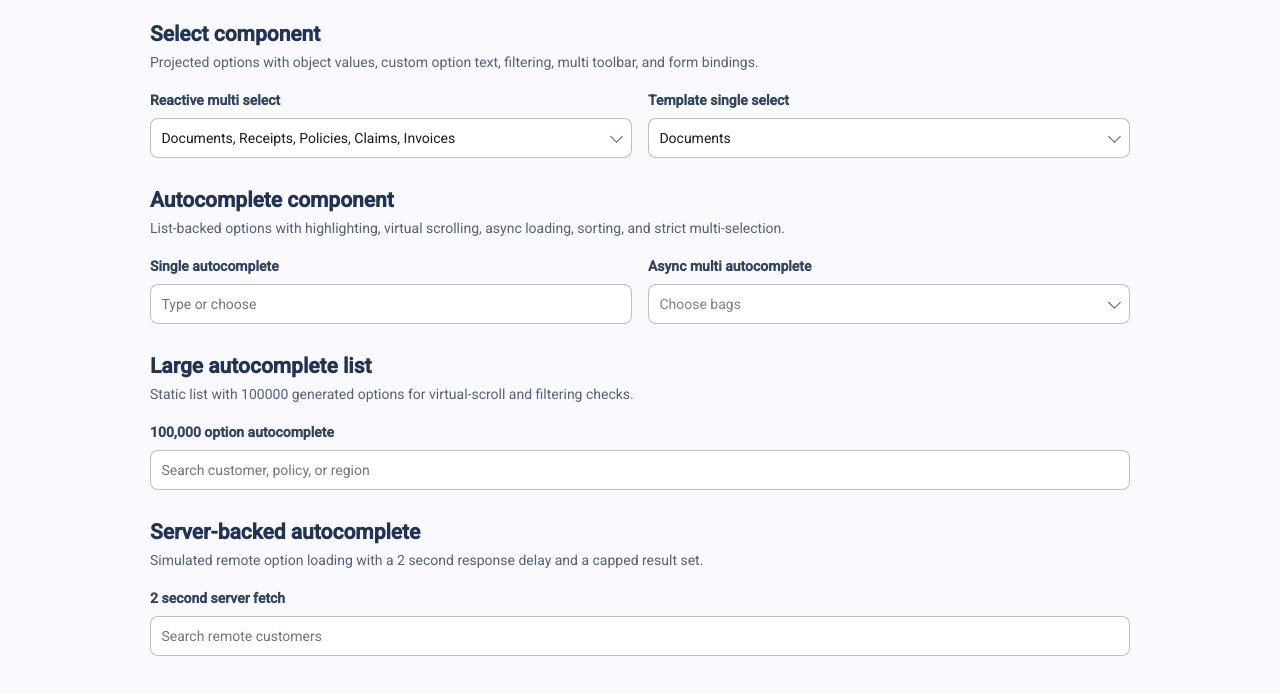
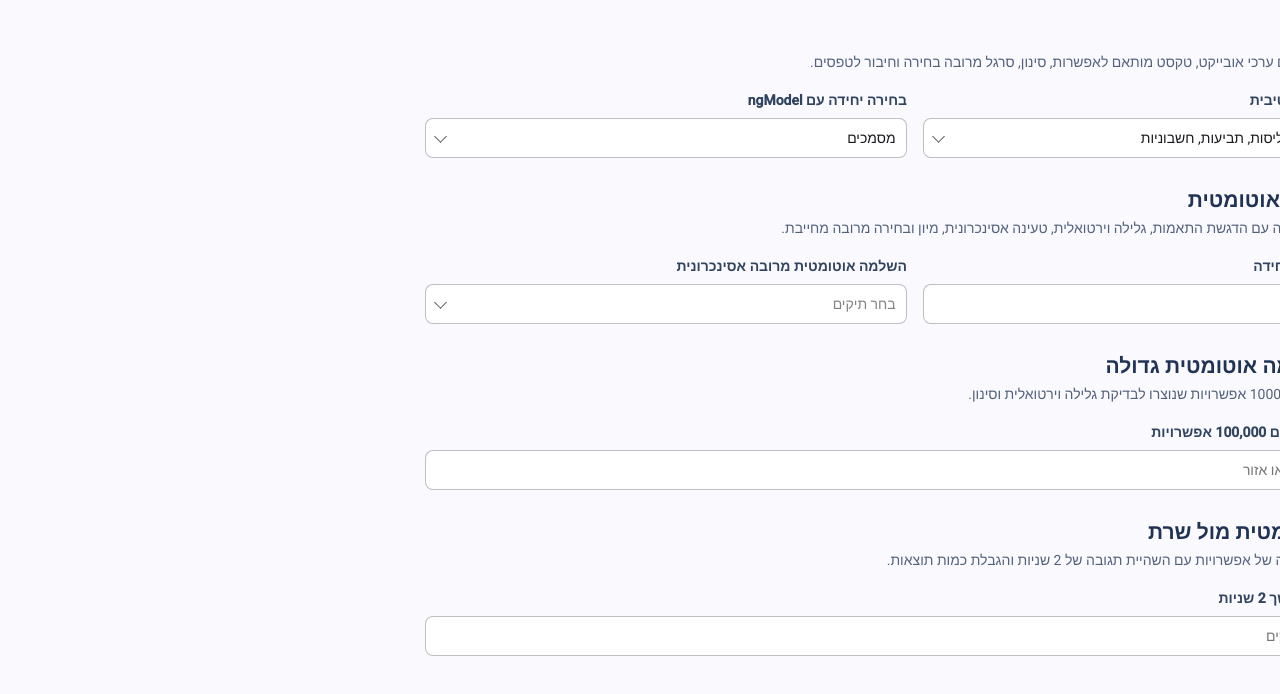
Before and after one commit to Far-Art/features-testing, an Angular app: page / in a window 1280 px wide. Shown: the top 694 px of the page. Built offline with nearby package versions, Linux system fonts and the light colour scheme.

Commit message:
1.translate to hebrew 2.improve select to better simulate native select 3.added tooltip to toolbar

```diff
--- a/src/app/app.html
+++ b/src/app/app.html
@@ -1,4 +1,4 @@
-<main class="main">
+<main class="main" dir="rtl">
     <!--    <header class="hero">-->
     <!--        <h1>{{ title }}</h1>-->
     <!--        <p>-->
@@ -56,42 +56,42 @@
 
     <section class="select-demo">
         <div>
-            <h2>Select component</h2>
-            <p>Projected options with object values, custom option text, filtering, multi toolbar, and form bindings.</p>
+            <h2>רכיב בחירה</h2>
+            <p>אפשרויות מוקרנות עם ערכי אובייקט, טקסט מותאם לאפשרות, סינון, סרגל מרובה בחירה וחיבור לטפסים.</p>
         </div>
 
         <div class="select-demo__grid">
             <label class="select-demo__field">
-                <span>Reactive multi select</span>
+                <span>בחירה מרובה ריאקטיבית</span>
                 <ims-select
                     multiple
                     filter="auto"
                     toolbar="auto"
-                    placeholder="Choose bags"
-                    ariaLabel="Reactive multi select"
+                    placeholder="בחר תיקים"
+                    ariaLabel="בחירה מרובה ריאקטיבית"
                     [formControl]="selectedBagsControl"
                     [compareWith]="compareBagById"
                 >
                     @for (bag of bagOptions; track bag.id) {
                         <ims-option [value]="bag" [selectionText]="bag.label">
-                            +{{ bag.count }} {{ bag.label }}
+                            {{ bag.label }} (+{{ bag.count }})
                         </ims-option>
                     }
                 </ims-select>
             </label>
 
             <label class="select-demo__field">
-                <span>Template single select</span>
+                <span>בחירה יחידה עם ngModel</span>
                 <ims-select
                     filter="auto"
-                    placeholder="Choose a bag"
-                    ariaLabel="Template single select"
+                    placeholder="בחר תיק"
+                    ariaLabel="בחירה יחידה עם ngModel"
                     [(ngModel)]="selectedBagModel"
                     [compareWith]="compareBagById"
                 >
                     @for (bag of bagOptions; track bag.id) {
                         <ims-option [value]="bag" [selectionText]="bag.label">
-                            +{{ bag.count }} {{ bag.label }}
+                            {{ bag.label }} (+{{ bag.count }})
                         </ims-option>
                     }
                 </ims-select>
@@ -101,16 +101,16 @@
 
     <section class="select-demo">
         <div>
-            <h2>Autocomplete component</h2>
-            <p>List-backed options with highlighting, virtual scrolling, async loading, sorting, and strict multi-selection.</p>
+            <h2>רכיב השלמה אוטומטית</h2>
+            <p>אפשרויות מתוך רשימה עם הדגשת התאמות, גלילה וירטואלית, טעינה אסינכרונית, מיון ובחירה מרובה מחייבת.</p>
         </div>
 
         <div class="select-demo__grid">
             <label class="select-demo__field">
-                <span>Single autocomplete</span>
+                <span>השלמה אוטומטית יחידה</span>
                 <ims-autocomplete
-                    placeholder="Type or choose"
-                    ariaLabel="Single autocomplete"
+                    placeholder="הקלד או בחר"
+                    ariaLabel="השלמה אוטומטית יחידה"
                     sort="asc"
                     [options]="bagAutocompleteOptions"
                     [formControl]="autocompleteSingleControl"
@@ -119,11 +119,11 @@
             </label>
 
             <label class="select-demo__field">
-                <span>Async multi autocomplete</span>
+                <span>השלמה אוטומטית מרובה אסינכרונית</span>
                 <ims-autocomplete
                     multiple
-                    placeholder="Choose bags"
-                    ariaLabel="Async multi autocomplete"
+                    placeholder="בחר תיקים"
+                    ariaLabel="השלמה אוטומטית מרובה אסינכרונית"
                     sort="asc"
                     toolbar="auto"
                     [loadOptions]="loadBagAutocompleteOptions"
@@ -136,16 +136,16 @@
 
     <section class="select-demo">
         <div>
-            <h2>Large autocomplete list</h2>
-            <p>Static list with {{ largeAutocompleteOptions.length }} generated options for virtual-scroll and filtering checks.</p>
+            <h2>רשימת השלמה אוטומטית גדולה</h2>
+            <p>רשימה סטטית עם {{ largeAutocompleteOptions.length }} אפשרויות שנוצרו לבדיקת גלילה וירטואלית וסינון.</p>
         </div>
 
         <div class="select-demo__grid">
             <label class="select-demo__field">
-                <span>100,000 option autocomplete</span>
+                <span>השלמה אוטומטית עם 100,000 אפשרויות</span>
                 <ims-autocomplete
-                    placeholder="Search customer, policy, or region"
-                    ariaLabel="Large autocomplete list"
+                    placeholder="חפש לקוח, פוליסה או אזור"
+                    ariaLabel="רשימת השלמה אוטומטית גדולה"
                     [options]="largeAutocompleteOptions"
                     [formControl]="largeAutocompleteControl"
                     [compareWith]="compareBagById"
@@ -156,16 +156,16 @@
 
     <section class="select-demo">
         <div>
-            <h2>Server-backed autocomplete</h2>
-            <p>Simulated remote option loading with a 2 second response delay and a capped result set.</p>
+            <h2>השלמה אוטומטית מול שרת</h2>
+            <p>טעינה מרוחקת מדומה של אפשרויות עם השהיית תגובה של 2 שניות והגבלת כמות תוצאות.</p>
         </div>
 
         <div class="select-demo__grid">
             <label class="select-demo__field">
-                <span>2 second server fetch</span>
+                <span>שליפה מהשרת במשך 2 שניות</span>
                 <ims-autocomplete
-                    placeholder="Search remote customers"
-                    ariaLabel="Server-backed autocomplete"
+                    placeholder="חפש לקוחות מרוחקים"
+                    ariaLabel="השלמה אוטומטית מול שרת"
                     [loadDebounceMs]="350"
                     [loadOptions]="loadServerAutocompleteOptions"
                     [formControl]="serverAutocompleteControl"
--- a/src/app/app.ts
+++ b/src/app/app.ts
@@ -26,96 +26,96 @@ interface LargeAutocompleteRow {
     styleUrl: './app.scss'
 })
 export class App {
-    readonly title = 'Generic Query Infrastructure Demo';
+    readonly title = 'הדגמת תשתית שאילתות גנרית';
     readonly bagOptions: readonly SelectDemoBag[] = [
         {
             id: 1,
-            label: 'Documents',
+            label: 'מסמכים',
             count: 35
         },
         {
             id: 2,
-            label: 'Receipts',
+            label: 'קבלות',
             count: 12
         },
         {
             id: 3,
-            label: 'Policies',
+            label: 'פוליסות',
             count: 8
         },
         {
             id: 4,
-            label: 'Claims',
+            label: 'תביעות',
             count: 19
         },
         {
             id: 5,
-            label: 'Invoices',
+            label: 'חשבוניות',
             count: 22
         },
         {
             id: 6,
-            label: 'Photos',
+            label: 'תמונות',
             count: 4
         },
         {
             id: 7,
-            label: 'Medical files',
+            label: 'תיקים רפואיים',
             count: 16
         },
         {
             id: 8,
-            label: 'Vehicle reports',
+            label: 'דוחות רכב',
             count: 9
         },
         {
             id: 9,
-            label: 'Legal notices',
+            label: 'הודעות משפטיות',
             count: 11
         },
         {
             id: 10,
-            label: 'Travel forms',
+            label: 'טפסי נסיעה',
             count: 6
         },
         {
             id: 11,
-            label: 'Approvals',
+            label: 'אישורים',
             count: 18
         },
         {
             id: 12,
-            label: 'Renewals',
+            label: 'חידושים',
             count: 21
         },
         {
             id: 13,
-            label: 'Audits',
+            label: 'ביקורות',
             count: 7
         },
         {
             id: 14,
-            label: 'Statements',
+            label: 'דוחות',
             count: 13
         },
         {
             id: 15,
-            label: 'Schedules',
+            label: 'לוחות זמנים',
             count: 15
         },
         {
             id: 16,
-            label: 'Archived bags',
+            label: 'תיקים בארכיון',
             count: 3
         },
         {
             id: 17,
-            label: 'Pending review',
+            label: 'ממתין לבדיקה',
             count: 10
         },
         {
             id: 18,
-            label: 'Long retention category',
+            label: 'קטגוריית שמירה ארוכה',
             count: 5
         }
     ];
@@ -136,9 +136,9 @@ export class App {
         {length: 100_000},
         (_, index) => {
             const id = index + 1;
-            const region = `Region ${String((index % 24) + 1).padStart(2, '0')}`;
-            const policy = `Policy ${String((index % 997) + 1).padStart(4, '0')}`;
-            const customer = `Customer ${String(id).padStart(6, '0')}`;
+            const region = `אזור ${String((index % 24) + 1).padStart(2, '0')}`;
+            const policy = `פוליסה ${String((index % 997) + 1).padStart(4, '0')}`;
+            const customer = `לקוח ${String(id).padStart(6, '0')}`;
 
             return {
                 value: {
--- a/src/app/components/ims-autocomplete/ims-autocomplete.ts
+++ b/src/app/components/ims-autocomplete/ims-autocomplete.ts
@@ -18,11 +18,14 @@ import {
     booleanAttribute,
     computed,
     effect,
+    inject,
     input,
     numberAttribute,
     signal,
     viewChild
 } from '@angular/core';
+import {Directionality} from '@angular/cdk/bidi';
+import {MatTooltip} from '@angular/material/tooltip';
 import {isObservable, Subscription} from 'rxjs';
 import {BasicValueAccessor, provideValueAccessor} from '../../shared/basic-value-accessor';
 import {
@@ -92,7 +95,7 @@ let nextAutocompleteId = 0;
 @Component({
     selector: 'ims-autocomplete',
     standalone: true,
-    imports: [CdkOverlayOrigin, CdkConnectedOverlay, CdkVirtualScrollViewport, CdkVirtualForOf, CdkFixedSizeVirtualScroll],
+    imports: [CdkOverlayOrigin, CdkConnectedOverlay, CdkVirtualScrollViewport, CdkVirtualForOf, CdkFixedSizeVirtualScroll, MatTooltip],
     templateUrl: './ims-autocomplete.html',
     changeDetection: ChangeDetectionStrategy.OnPush,
     providers: [provideValueAccessor(ImsAutocomplete)],
@@ -107,6 +110,7 @@ export class ImsAutocomplete<T = unknown>
     private measureFrame: ReturnType<typeof requestAnimationFrame> | null = null;
     private optionsSubscription: Subscription | null = null;
     private asyncRequestId = 0;
+    readonly directionality = inject(Directionality);
 
     private readonly origin = viewChild<ElementRef<HTMLElement>>('origin');
     private readonly singleInput = viewChild<ElementRef<HTMLInputElement>>('singleInput');
@@ -125,7 +129,7 @@ export class ImsAutocomplete<T = unknown>
     readonly multiple = input(false, {transform: booleanAttribute});
 
     /** Placeholder displayed in the input or trigger when empty. */
-    readonly placeholder = input('Search');
+    readonly placeholder = input('חיפוש');
 
     /** Requires single-selection text to resolve to an option. Multi-select is always strict. */
     readonly strict = input(false, {transform: booleanAttribute});
--- a/src/app/components/ims-select/ims-select.ts
+++ b/src/app/components/ims-select/ims-select.ts
@@ -15,11 +15,14 @@ import {
     contentChildren,
     effect,
     forwardRef,
+    inject,
     input,
     numberAttribute,
     signal,
     viewChild
 } from '@angular/core';
+import {Directionality} from '@angular/cdk/bidi';
+import {MatTooltip} from '@angular/material/tooltip';
 import {BasicValueAccessor, provideValueAccessor} from '../../shared/basic-value-accessor';
 import {ImsOption} from './ims-option';
 import {
@@ -78,13 +81,14 @@ const LISTBOX_MAX_HEIGHT = 350;
 const VIEWPORT_MARGIN = 12;
 const TOOLBAR_FALLBACK_WIDTH = 40;
 const TOOLBAR_GAP = 8;
+const TYPEAHEAD_RESET_MS = 700;
 
 let nextSelectId = 0;
 
 @Component({
     selector: 'ims-select',
     standalone: true,
-    imports: [CdkOverlayOrigin, CdkConnectedOverlay],
+    imports: [CdkOverlayOrigin, CdkConnectedOverlay, MatTooltip],
     templateUrl: './ims-select.html',
     changeDetection: ChangeDetectionStrategy.OnPush,
     providers: [
@@ -103,6 +107,9 @@ export class ImsSelect<T = unknown>
     implements AfterViewInit, OnDestroy, ImsSelectParent<T> {
     private resizeObserver: ResizeObserver | null = null;
     private measureFrame: ReturnType<typeof requestAnimationFrame> | null = null;
+    private typeaheadQuery = '';
+    private typeaheadResetTimer: ReturnType<typeof setTimeout> | null = null;
+    readonly directionality = inject(Directionality);
 
     private readonly triggerButton = viewChild<ElementRef<HTMLButtonElement>>('triggerButton');
     private readonly filterField = viewChild<ElementRef<HTMLElement>>('filterField');
@@ -120,7 +127,7 @@ export class ImsSelect<T = unknown>
     readonly multiple = input(false, {transform: booleanAttribute});
 
     /** Text displayed in the trigger when no value is selected. */
-    readonly placeholder = input('Select');
+    readonly placeholder = input('בחר');
 
     /** Controls whether the filter input is shown: always, never, or above the auto threshold. */
     readonly filter = input<ImsSelectFilterMode>('off');
@@ -306,6 +313,7 @@ export class ImsSelect<T = unknown>
         if (this.measureFrame !== null) {
             cancelAnimationFrame(this.measureFrame);
         }
+        this.clearTypeaheadTimer();
     }
 
     togglePanel(): void {
@@ -440,6 +448,10 @@ export class ImsSelect<T = unknown>
     onTriggerKeydown(event: KeyboardEvent): void {
         if (this.disabled()) return;
 
+        if (!this.open() && !this.multiple() && this.handleClosedSingleKeydown(event)) {
+            return;
+        }
+
         switch (event.key) {
             case 'ArrowDown':
                 event.preventDefault();
@@ -522,6 +534,102 @@ export class ImsSelect<T = unknown>
         return target instanceof HTMLElement && target.closest('.ims-select__toolbar') !== null;
     }
 
+    private handleClosedSingleKeydown(event: KeyboardEvent): boolean {
+        switch (event.key) {
+            case 'ArrowDown':
+                event.preventDefault();
+                this.selectClosedAdjacentOption(1);
+                return true;
+            case 'ArrowUp':
+                event.preventDefault();
+                this.selectClosedAdjacentOption(-1);
+                return true;
+            case 'Home':
+                event.preventDefault();
+                this.selectClosedBoundaryOption('first');
+                return true;
+            case 'End':
+                event.preventDefault();
+                this.selectClosedBoundaryOption('last');
+                return true;
+            case ' ':
+                if (!this.typeaheadQuery) return false;
+                event.preventDefault();
+                this.selectClosedTypeaheadOption(event.key);
+                return true;
+            default:
+                if (!this.isTypeaheadKey(event)) return false;
+                event.preventDefault();
+                this.selectClosedTypeaheadOption(event.key);
+                return true;
+        }
+    }
+
+    private isTypeaheadKey(event: KeyboardEvent): boolean {
+        return event.key.length === 1 && !event.altKey && !event.ctrlKey && !event.metaKey;
+    }
+
+    private selectClosedAdjacentOption(delta: 1 | -1): void {
+        const options = this.selectableOptions();
+        if (options.length === 0) return;
+
+        const selectedIndex = this.selectedOptionIndex(options);
+        let index = selectedIndex < 0
+            ? delta > 0 ? 0 : options.length - 1
+            : selectedIndex;
+
+        for (let step = 0; step < options.length; step++) {
+            if (selectedIndex >= 0) {
+                index = (index + delta + options.length) % options.length;
+            }
+
+            if (this.emitClosedOptionValue(options[index])) return;
+        }
+    }
+
+    private selectClosedBoundaryOption(boundary: 'first' | 'last'): void {
+        const options = this.selectableOptions();
+        const option = boundary === 'first' ? options[0] : options.at(-1);
+        if (option) {
+            this.emitClosedOptionValue(option);
+        }
+    }
+
+    private selectClosedTypeaheadOption(key: string): void {
+        this.typeaheadQuery += key;
+        this.scheduleTypeaheadReset();
+
+        const options = this.selectableOptions();
+        if (options.length === 0) return;
+
+        const repeatedSingleKey = this.typeaheadQuery.length > 1 &&
+            [...this.typeaheadQuery].every((character) => character === this.typeaheadQuery[0]);
+        const query = repeatedSingleKey
+            ? this.normalizeSearchText(this.typeaheadQuery[0])
+            : this.normalizeSearchText(this.typeaheadQuery);
+        const startIndex = repeatedSingleKey ? this.selectedOptionIndex(options) : -1;
+        const option = this.findTypeaheadOption(options, query, startIndex);
+
+        if (option) {
+            this.emitClosedOptionValue(option);
+        }
+    }
+
+    private scheduleTypeaheadReset(): void {
+        this.clearTypeaheadTimer();
+        this.typeaheadResetTimer = setTimeout(() => {
+            this.typeaheadQuery = '';
+            this.typeaheadResetTimer = null;
+        }, TYPEAHEAD_RESET_MS);
+    }
+
+    private clearTypeaheadTimer(): void {
+        if (this.typeaheadResetTimer === null) return;
+
+        clearTimeout(this.typeaheadResetTimer);
+        this.typeaheadResetTimer = null;
+    }
+
     private normalizedFilterQuery(): string {
         return this.normalizeSearchText(this.filterQuery());
     }
@@ -569,6 +677,51 @@ export class ImsSelect<T = unknown>
     private optionHasValue(option: ImsSelectOptionLike<T>, value: T): boolean {
         const optionValue = this.readOptionValue(option);
         return optionValue.available && this.valuesEqual(optionValue.value, value);
+    }
+
+    private selectableOptions(): readonly ImsSelectOptionLike<T>[] {
+        return this.options().filter((option) => !option.disabled() && this.readOptionValue(option).available);
+    }
+
+    private selectedOptionIndex(options: readonly ImsSelectOptionLike<T>[]): number {
+        return options.findIndex((option) => this.isOptionSelected(option));
+    }
+
+    private findTypeaheadOption(
+        options: readonly ImsSelectOptionLike<T>[],
+        query: string,
+        startIndex: number
+    ): ImsSelectOptionLike<T> | null {
+        return this.findOptionByTypeahead(options, query, startIndex, 'prefix') ??
+            this.findOptionByTypeahead(options, query, startIndex, 'contains');
+    }
+
+    private findOptionByTypeahead(
+        options: readonly ImsSelectOptionLike<T>[],
+        query: string,
+        startIndex: number,
+        strategy: 'prefix' | 'contains'
+    ): ImsSelectOptionLike<T> | null {
+        for (let offset = 1; offset <= options.length; offset++) {
+            const index = (startIndex + offset + options.length) % options.length;
+            const option = options[index];
+            const label = this.normalizeSearchText(option.selectionLabel());
+            const matches = strategy === 'prefix'
+                ? label.startsWith(query)
+                : this.matchesSearchQuery(label, query);
+
+            if (matches) return option;
+        }
+
+        return null;
+    }
+
+    private emitClosedOptionValue(option: ImsSelectOptionLike<T>): boolean {
+        const optionValue = this.readOptionValue(option);
+        if (!optionValue.available) return false;
+
+        this.emitValue(optionValue.value);
+        return true;
     }
 
     private readOptionValue(option: ImsSelectOptionLike<T>):
--- a/src/index.html
+++ b/src/index.html
@@ -1,8 +1,8 @@
 <!doctype html>
-<html lang="en">
+<html lang="he" dir="rtl">
 <head>
   <meta charset="utf-8">
-  <title>FeaturesTesting</title>
+  <title>בדיקת רכיבים</title>
   <base href="/">
   <meta name="viewport" content="width=device-width, initial-scale=1">
   <link rel="icon" type="image/x-icon" href="favicon.ico">
```
Also changed, not shown: src/app/components/dropdown/dropdown.component.ts (+4 -4 lines), src/app/components/ims-autocomplete/ims-autocomplete.html (+23 -14 lines), src/app/components/ims-select/ims-select.html (+21 -13 lines), src/app/query-infra/query-dialog/query-dialog.html (+10 -10 lines), 1 other file (tests, documents, lock files or other folders).
